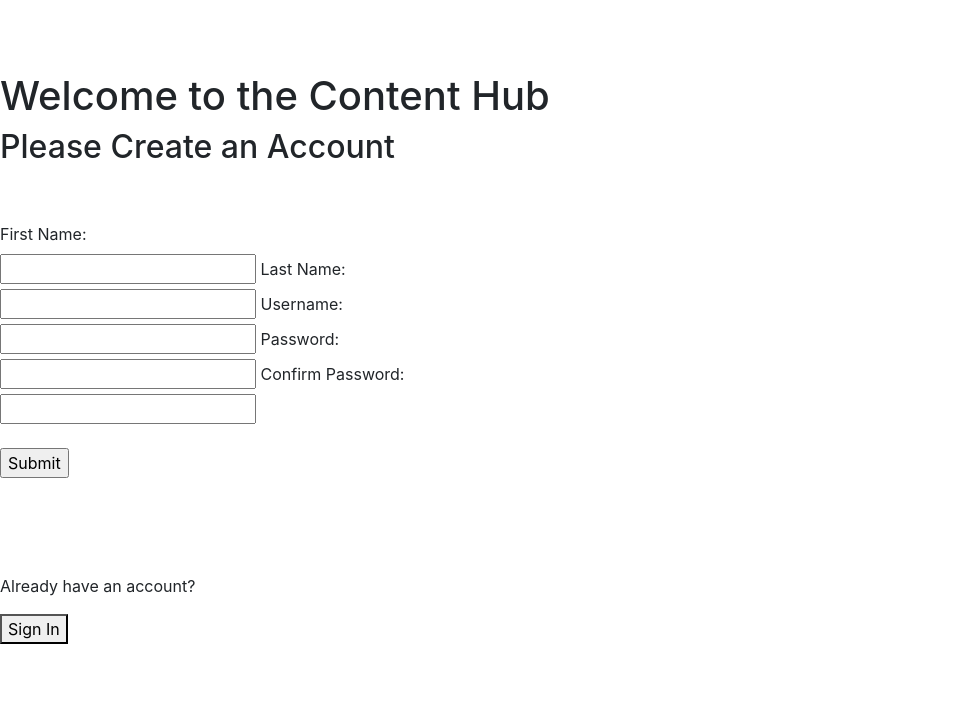
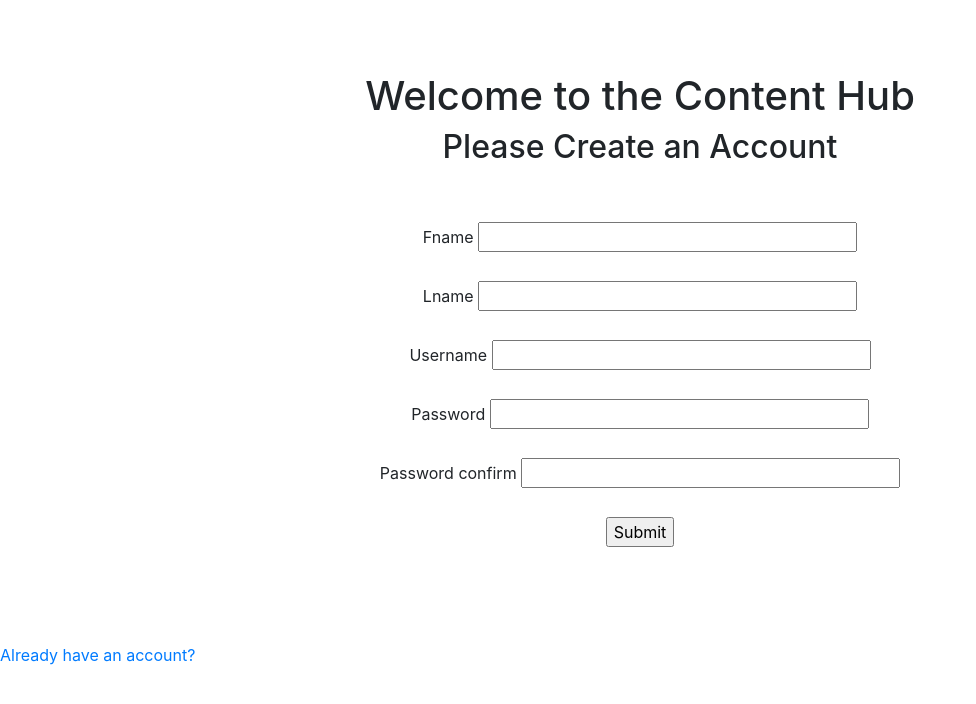
Before and after one commit to MatthewDDavis500/Team_12470_ContentHub, a Python web app: template templates/create_account_template.html in a window 1280 px wide. Shown: the top 704 px of the page, without its empty margins (0-976 px from the left). Run offline with Jinja, Linux system fonts and the light colour scheme; the template is opened without the code that fills it, so the values that code supplies are empty, except form fields; form fields are guessed from the names that the template uses; some libraries are stand-ins or nearby versions.

Commit message:
Sign in and create account templates functional, and form validation is functional

```diff
--- a/templates/create_account_template.html
+++ b/templates/create_account_template.html
@@ -4,6 +4,12 @@
     <meta charset="UTF-8">
     <meta name="viewport" content="width=device-width, initial-scale=1.0">
     <title>Content Hub</title>
+
+    <style>
+        * {
+            text-align: center;
+        }
+    </style>
 
     {{bootstrap.load_css()}}
 </head>
@@ -14,23 +20,28 @@
 
     <br><br>
 
-    <form>
-        <label for="fname">First Name:</label><br>
-        <input type="text" id="fname" name="fname">
-        <label for="lname">Last Name:</label><br>
-        <input type="text" id="lname" name="lname">
-        <label for="username">Username:</label><br>
-        <input type="text" id="username" name="username">
-        <label for="password">Password:</label><br>
-        <input type="text" id="password" name="password">
-        <label for="confirm">Confirm Password:</label><br>
-        <input type="text" id="confirm" name="confirm"><br><br>
+    <form method="POST" action="/create_an_account">
+        {{ form.csrf_token }}
+        {{ form.fname.label }}
+        {{ form.fname(size=32) }}
+        <br><br>
+        {{ form.lname.label }}
+        {{ form.lname(size=32) }}
+        <br><br>
+        {{ form.username.label }}
+        {{ form.username(size=32) }}
+        <br><br>
+        {{ form.password.label }}
+        {{ form.password(size=32) }}
+        <br><br>
+        {{ form.passwordConfirm.label }}
+        {{ form.passwordConfirm(size=32) }}
+        <br><br>
         <input type="submit" value="Submit">
     </form>
 
+
     <br><br><br><br>
-
-    <p>Already have an account?</p>
-    <button>Sign In</button>
+    <a href="{{ url_for('sign_in') }}">Already have an account?</a>
 </body>
 </html>
```
Also changed, not shown: main_hub.py (+41 -7 lines), templates/sign_in_template.html (+1 -10 lines).
